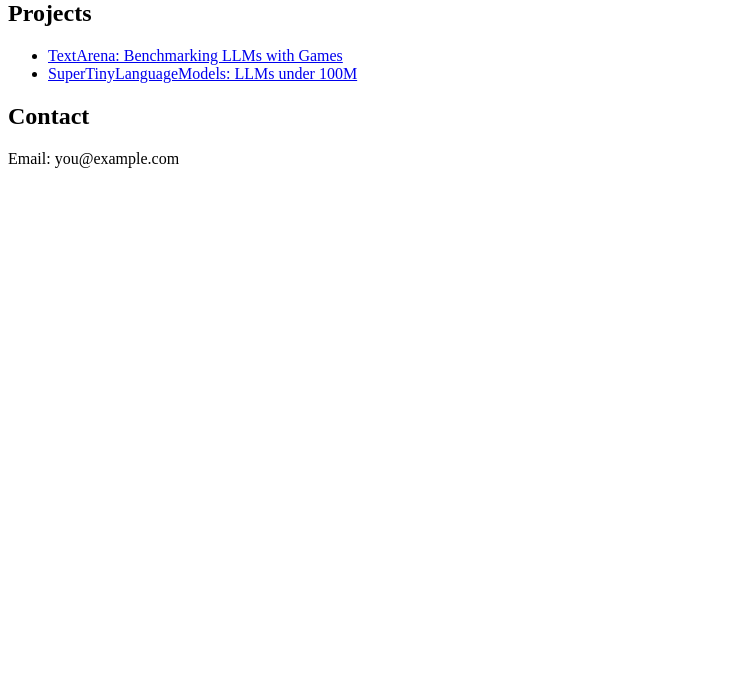
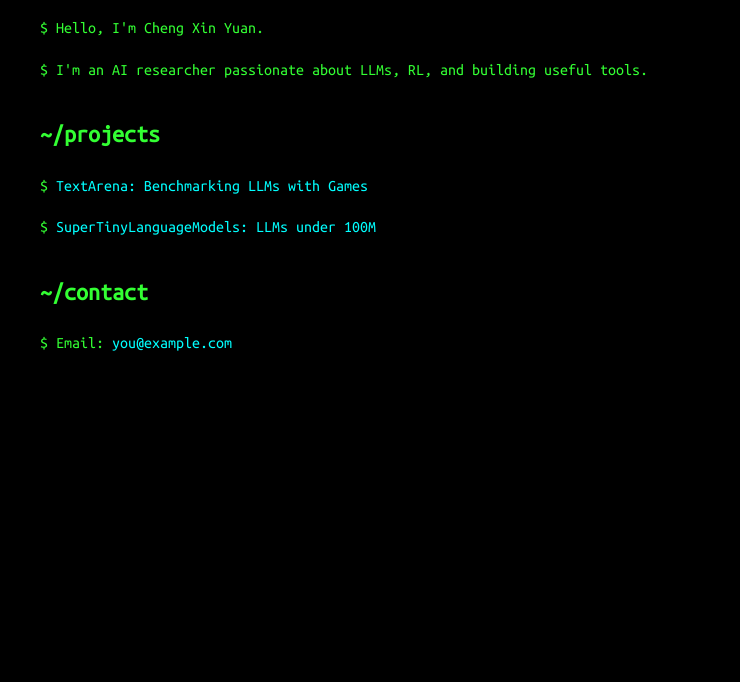
Before and after one commit to bobbycxy/bobbycxy.github.io, a plain HTML site: page index.html in a window 1280 px wide. Shown: the part 118-800 px from the top of the page, without its empty margins (0-740 px from the left). Drawn offline with Linux system fonts and the light colour scheme.

Commit message:
Use Ubuntu Mono font in terminal style

```diff
--- a/index.html
+++ b/index.html
@@ -1,20 +1,68 @@
 <!DOCTYPE html>
-<html>
+<html lang="en">
 <head>
   <meta charset="UTF-8">
-  <title>My Portfolio</title>
+  <title>Cheng Xin Yuan - Terminal Portfolio</title>
+
+  <!-- Import Ubuntu Mono font from Google Fonts -->
+  <link href="https://fonts.googleapis.com/css2?family=Ubuntu+Mono&display=swap" rel="stylesheet">
+
+  <style>
+    body {
+      background-color: #000;
+      color: #33ff33;
+      font-family: 'Ubuntu Mono', monospace;
+      padding: 2rem;
+      line-height: 1.6;
+    }
+
+    a {
+      color: #00ffff;
+      text-decoration: none;
+    }
+
+    a:hover {
+      text-decoration: underline;
+    }
+
+    .prompt::before {
+      content: "$ ";
+      color: #33ff33;
+    }
+
+    h1, h2 {
+      color: #33ff33;
+    }
+
+    .section {
+      margin-top: 2rem;
+    }
+  </style>
 </head>
 <body>
-  <h1>Hello, I'm Cheng Xin Yuan!</h1>
-  <p>Welcome to my portfolio site. I'm an AI researcher passionate about LLMs, RL, and building useful tools.</p>
 
-  <h2>Projects</h2>
-  <ul>
-    <li><a href="https://github.com/yourusername/TextArena">TextArena: Benchmarking LLMs with Games</a></li>
-    <li><a href="https://github.com/yourusername/SuperTinyLanguageModels">SuperTinyLanguageModels: LLMs under 100M</a></li>
-  </ul>
+  <h1>~/portfolio</h1>
+  <p class="prompt">Hello, I'm Cheng Xin Yuan.</p>
+  <p class="prompt">I'm an AI researcher passionate about LLMs, RL, and building useful tools.</p>
 
-  <h2>Contact</h2>
-  <p>Email: you@example.com</p>
+  <div class="section">
+    <h2>~/projects</h2>
+    <p class="prompt">
+      <a href="https://github.com/bobbycxy/TextArena" target="_blank">
+        TextArena: Benchmarking LLMs with Games
+      </a>
+    </p>
+    <p class="prompt">
+      <a href="https://github.com/bobbycxy/SuperTinyLanguageModels" target="_blank">
+        SuperTinyLanguageModels: LLMs under 100M
+      </a>
+    </p>
+  </div>
+
+  <div class="section">
+    <h2>~/contact</h2>
+    <p class="prompt">Email: <a href="mailto:you@example.com">you@example.com</a></p>
+  </div>
+
 </body>
 </html>
```
